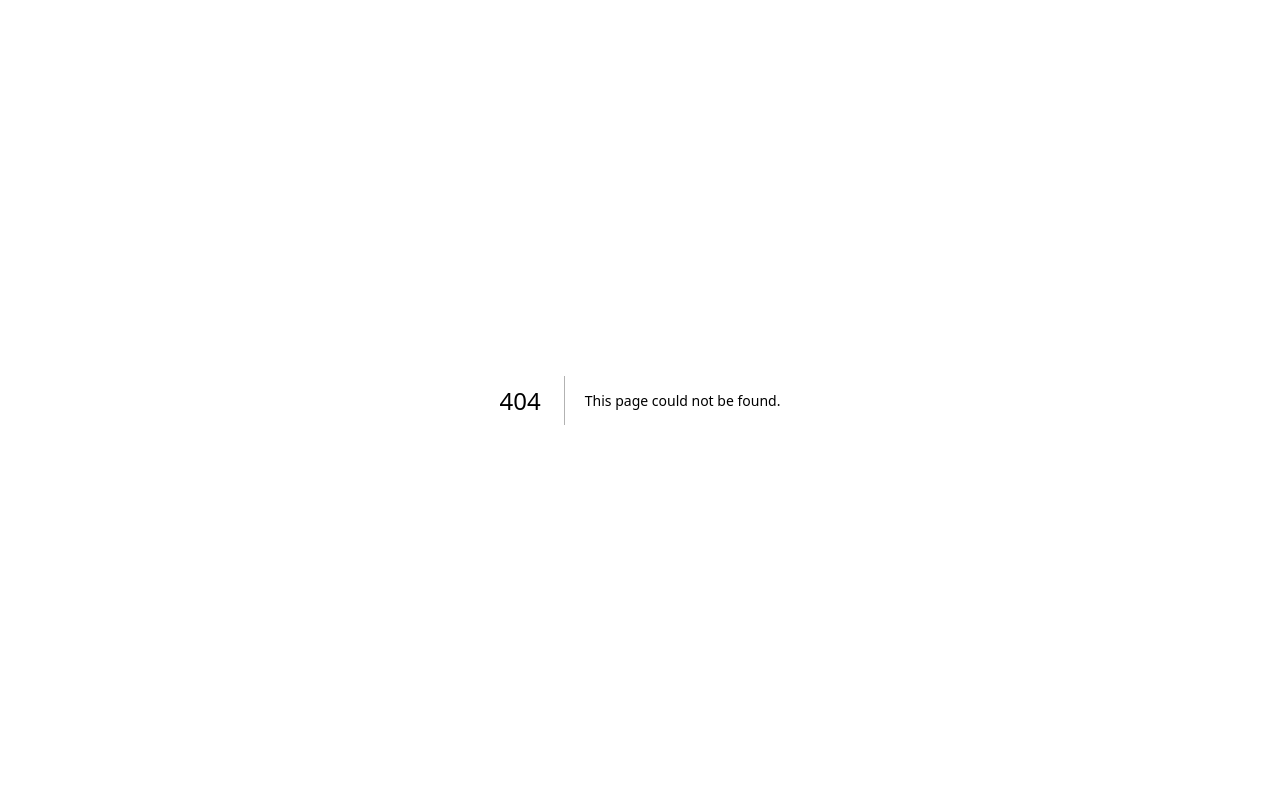
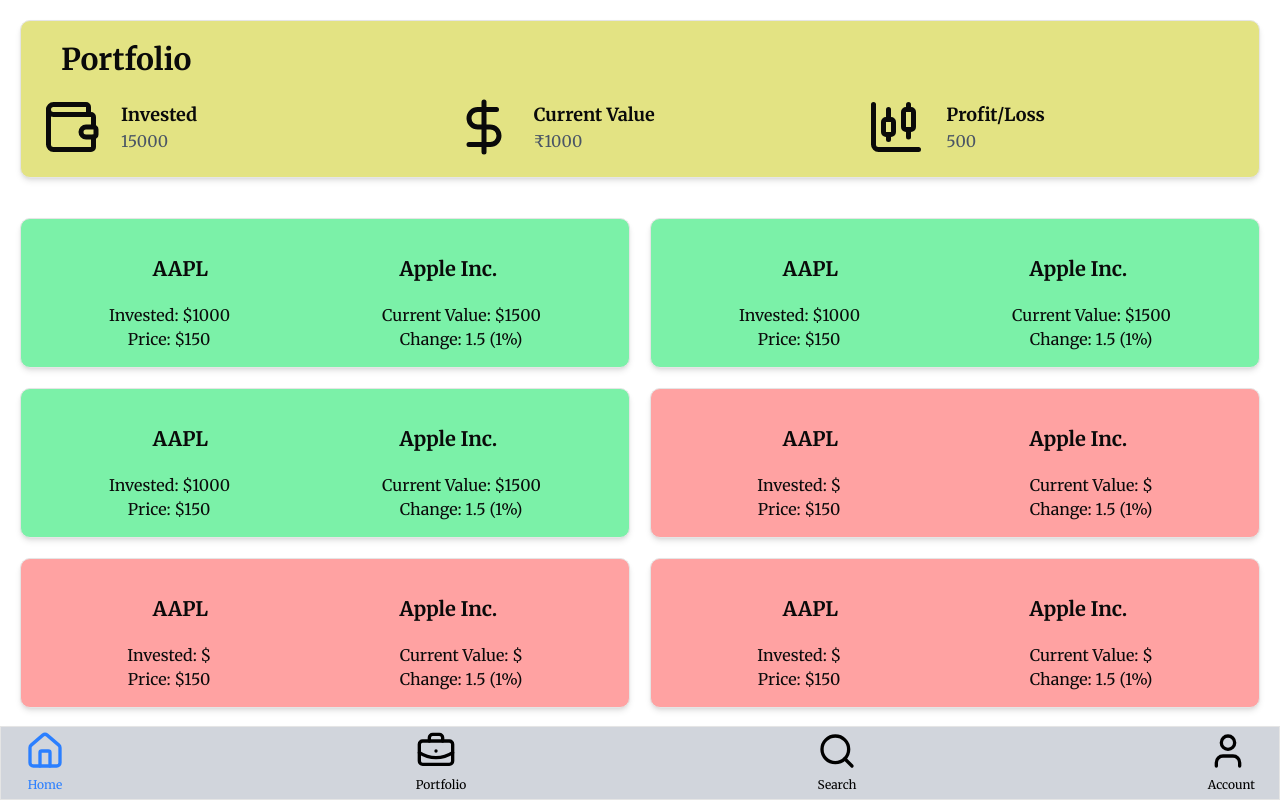
Before and after one commit to aryanseth9795/stocklabs_frontend, a Next.js app: page /app/portfolio in a window 1280 px wide. Before the commit this address had no page. Shown: the top 800 px of the page. Built offline with nearby package versions, Linux system fonts and the light colour scheme.

Commit message:
Portfolio Section Created

```diff
--- /dev/null
+++ b/src/app/_component/NavBar.tsx
@@ -0,0 +1,40 @@
+"use client";
+import { useState } from "react";
+import { House, BriefcaseBusiness, Search, User } from "lucide-react";
+import Link from "next/link";
+
+const Navbar = () => {
+  const [active, setActive] = useState("Home");
+
+  const navItems = [
+    { name: "Home", icon: <House size={40} /> },
+    { name: "Portfolio", icon: <BriefcaseBusiness size={40} /> },
+    { name: "Search", icon: <Search size={40} /> },
+    { name: "Account", icon: <User size={40} /> },
+  ];
+
+  return (
+    <div className="bg-gray-300 text-black p-1 shadow-md border">
+      <nav className="flex ">
+        <ul className="flex justify-between items-center w-full px-5">
+          {navItems.map((item) => (
+            <li
+              key={item.name}
+              className={`flex flex-col items-center cursor-pointer ${
+                active === item.name ? "text-blue-500" : "text-black"
+              }`}
+              onClick={() => setActive(item.name)}
+            >
+              <Link href={`/app/${item.name.toLowerCase()}`}>
+                {item.icon}
+                <span className="text-xs">{item.name}</span>
+              </Link>
+            </li>
+          ))}
+        </ul>
+      </nav>
+    </div>
+  );
+};
+
+export default Navbar;
--- /dev/null
+++ b/src/app/app/account/page.tsx
@@ -0,0 +1,11 @@
+import React from 'react'
+
+const page = () => {
+  return (
+    <div>
+      dd
+    </div>
+  )
+}
+
+export default page;
--- a/src/app/home/page.tsx
+++ b/src/app/app/home/page.tsx
@@ -2,7 +2,7 @@
 import UserInfo from "./_component/userInfo";
 import StockCard from "./_component/stockCard";
 
-function Page() {
+function Home() {
   const data = [
     {
       stocksymbol: "AAPL",
@@ -39,6 +39,41 @@
       stockChange: 1.5,
       stockChangePercentage: 1.0,
     },
+    {
+      stocksymbol: "AAPL",
+      stockName: "Apple Inc.",
+      stockPrice: 150,
+      stockChange: 1.5,
+      stockChangePercentage: 1.0,
+    },
+    {
+      stocksymbol: "AAPL",
+      stockName: "Apple Inc.",
+      stockPrice: 150,
+      stockChange: 1.5,
+      stockChangePercentage: 1.0,
+    },
+    {
+      stocksymbol: "AAPL",
+      stockName: "Apple Inc.",
+      stockPrice: 150,
+      stockChange: 1.5,
+      stockChangePercentage: 1.0,
+    },
+    {
+      stocksymbol: "AAPL",
+      stockName: "Apple Inc.",
+      stockPrice: 150,
+      stockChange: 1.5,
+      stockChangePercentage: 1.0,
+    },
+    {
+      stocksymbol: "AAPL",
+      stockName: "Apple Inc.",
+      stockPrice: 150,
+      stockChange: 1.5,
+      stockChangePercentage: 1.0,
+    },
   ];
 
   return (
@@ -55,4 +90,4 @@
   );
 }
 
-export default Page;
+export default Home;
--- /dev/null
+++ b/src/app/app/layout.tsx
@@ -0,0 +1,13 @@
+import React from "react";
+import Navbar from "../_component/NavBar";
+
+const MainLayout = ({ children }: { children: React.ReactNode }) => {
+  return (
+    <div className="h-screen w-full">
+      <main className="h-full w-full">{children}</main>
+      <footer className="text-center fixed bottom-0 left-0 w-full z-10 "><Navbar/></footer>
+    </div>
+  );
+};
+
+export default MainLayout;
--- /dev/null
+++ b/src/app/app/portfolio/_component/portfolioCard.tsx
@@ -0,0 +1,38 @@
+import React from "react";
+
+interface StockCardProps {
+  stock: {
+    stockName: string;
+    stocksymbol: string;
+    invested: number;
+    currentValue: number;
+    stockPrice: number;
+    stockChange: number;
+    stockChangePercentage: number;
+  };
+}
+
+const StockCard = ({ stock }: StockCardProps) => {
+  return (
+    <div
+      className={`border p-4 rounded-lg shadow-md ${stock.invested-stock.currentValue<0 ? "bg-green-300" : "bg-red-300"} hover:shadow-lg transition-shadow duration-300`}
+    >
+      <div className="flex justify-around items-center  p-5">
+        <h2 className="text-xl font-bold">{stock.stocksymbol}</h2>
+        <h2 className="text-xl font-bold">{stock.stockName}</h2>
+      </div>
+      <div className="flex justify-around gap-2">
+        <p>Invested: ${stock.invested}</p>
+        <p>Current Value: ${stock.currentValue}</p>
+      </div>
+      <div className="flex justify-around gap-2">
+        <p>Price: ${stock.stockPrice}</p>
+        <p>
+          Change: {stock.stockChange} ({stock.stockChangePercentage}%)
+        </p>
+      </div>
+    </div>
+  );
+};
+
+export default StockCard;
--- /dev/null
+++ b/src/app/app/portfolio/_component/portfolioInfo.tsx
@@ -0,0 +1,46 @@
+import { DollarSignIcon, ChartCandlestick, Wallet } from "lucide-react";
+import React from "react";
+
+interface PortfolioInfoProps {
+  portfolio: {
+    invested: number;
+    CurrentValue: number;
+    Profit: number;
+  };
+}
+
+const userInfo = ({ portfolio }: PortfolioInfoProps) => {
+  return (
+    <div className="w-full h-[35vh] md:h-[30vh] flex flex-col p-5 border rounded-lg shadow-md bg-primary ">
+      <h1 className="text-3xl font-bold flex gap-5 justify-start items-center pb-5 pl-5 ">
+        {" "}
+        Portfolio
+      </h1>
+      <div className="w-full h-full grid grid-col-1 md:grid-cols-3 gap-10 justify-between">
+        <div className="flex  items-center gap-5">
+          <Wallet size={60} />
+          <div>
+            <h3 className="text-lg font-semibold flex gap-2"> Invested</h3>
+            <p className="text-gray-600">{portfolio.invested}</p>
+          </div>
+        </div>
+        <div className="flex items-center gap-5">
+          <DollarSignIcon size={60} />
+          <div>
+            <h3 className="text-lg font-semibold flex gap-2"> Current Value</h3>
+            <p className="text-gray-600">₹{portfolio.CurrentValue}</p>
+          </div>
+        </div>
+        <div className="flex gap-5  items-center">
+          <ChartCandlestick size={60} />
+          <div>
+            <h3 className="text-lg font-semibold flex gap-2 "> Profit/Loss</h3>
+            <p className="text-gray-600">{portfolio.Profit}</p>
+          </div>
+        </div>
+      </div>
+    </div>
+  );
+};
+
+export default userInfo;
--- /dev/null
+++ b/src/app/app/portfolio/page.tsx
@@ -0,0 +1,99 @@
+import React from "react";
+import PortfolioCard from "./_component/portfolioCard";
+import PortfolioInfo from "./_component/portfolioInfo";
+
+function Portfolio() {
+  const data = [
+    {
+      stocksymbol: "AAPL",
+      stockName: "Apple Inc.",
+      stockPrice: 150,
+      stockChange: 1.5,
+      stockChangePercentage: 1.0,
+      invested: 1000,
+      currentValue: 1500,
+    },
+     {
+      stocksymbol: "AAPL",
+      stockName: "Apple Inc.",
+      stockPrice: 150,
+      stockChange: 1.5,
+      stockChangePercentage: 1.0,
+      invested: 1000,
+      currentValue: 1500,
+    },
+     {
+      stocksymbol: "AAPL",
+      stockName: "Apple Inc.",
+      stockPrice: 150,
+      stockChange: 1.5,
+      stockChangePercentage: 1.0,
+      invested: 1000,
+      currentValue: 1500,
+    },
+     {
+      stocksymbol: "AAPL",
+      stockName: "Apple Inc.",
+      stockPrice: 150,
+      stockChange: 1.5,
+      stockChangePercentage: 1.0,
+    },
+     {
+      stocksymbol: "AAPL",
+      stockName: "Apple Inc.",
+      stockPrice: 150,
+      stockChange: 1.5,
+      stockChangePercentage: 1.0,
+    },
+    {
+      stocksymbol: "AAPL",
+      stockName: "Apple Inc.",
+      stockPrice: 150,
+      stockChange: 1.5,
+      stockChangePercentage: 1.0,
+    },
+    {
+      stocksymbol: "AAPL",
+      stockName: "Apple Inc.",
+      stockPrice: 150,
+      stockChange: 1.5,
+      stockChangePercentage: 1.0,
+    },
+    {
+      stocksymbol: "AAPL",
+      stockName: "Apple Inc.",
+      stockPrice: 150,
+      stockChange: 1.5,
+      stockChangePercentage: 1.0,
+    },
+    {
+      stocksymbol: "AAPL",
+      stockName: "Apple Inc.",
+      stockPrice: 150,
+      stockChange: 1.5,
+      stockChangePercentage: 1.0,
+    },
+    {
+      stocksymbol: "AAPL",
+      stockName: "Apple Inc.",
+      stockPrice: 150,
+      stockChange: 1.5,
+      stockChangePercentage: 1.0,
+    },
+  ];
+
+  return (
+    <div className="w-full h-screen flex flex-col gap-10 p-5">
+      <PortfolioInfo
+        portfolio={{invested:15000, CurrentValue: 1000, Profit: 1000-500 }}
+      />
+      <div className="grid grid-cols-1 md:grid-cols-2 gap-5">
+        {data?.map((stock, index) => (
+          <PortfolioCard key={index} stock={stock} />
+        ))}
+      </div>
+    </div>
+  );
+}
+
+export default Portfolio;
--- a/src/app/portfolio/page.tsx
+++ b/src/app/app/search/page.tsx
@@ -1,11 +1,11 @@
 import React from 'react'
 
-const Portfolio = () => {
+const Page = () => {
   return (
     <div>
-
+      Search
     </div>
   )
 }
 
-export default Portfolio;
+export default Page
```
Also changed, not shown: src/app/app/home/_component/stockCard.tsx (renamed from src/app/home/_component/stockCard.tsx), src/app/app/home/_component/userInfo.tsx (renamed from src/app/home/_component/userInfo.tsx).
